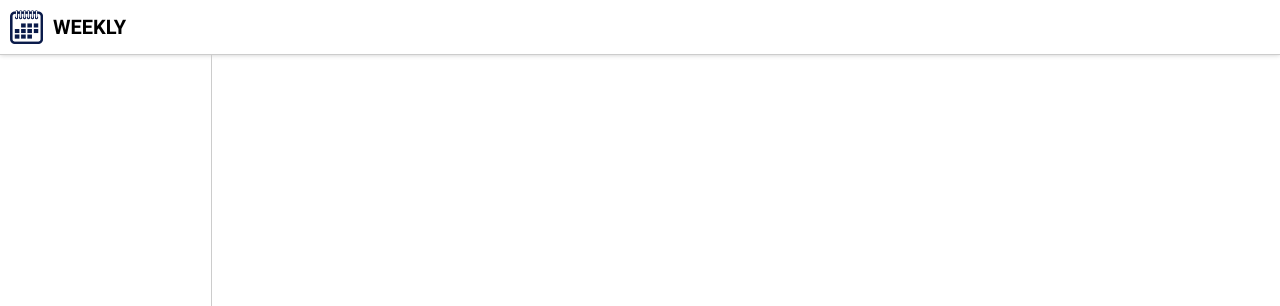
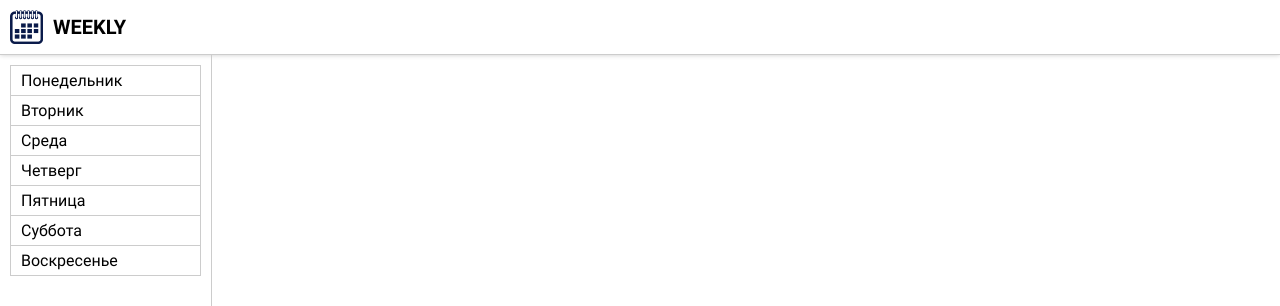
Before and after one commit to camward/React-Weekly, a React app: page / in a window 1280 px wide. Shown: the top 306 px of the page. Built offline with nearby package versions, Linux system fonts and the light colour scheme.

Commit message:
компонент меню

```diff
--- a/src/assets/styles/variables.scss
+++ b/src/assets/styles/variables.scss
@@ -1 +1,2 @@
 $border-color: #CCCCCC;
+$btn-hover-color: #EEEEEE;
--- /dev/null
+++ b/src/components/left-menu/left-menu.jsx
@@ -0,0 +1,18 @@
+import React, {Component} from 'react'
+import './left-menu.scss'
+
+export class LeftMenu extends Component {
+    render() {
+        return (
+            <ul>
+                <li>Понедельник</li>
+                <li>Вторник</li>
+                <li>Среда</li>
+                <li>Четверг</li>
+                <li>Пятница</li>
+                <li>Суббота</li>
+                <li>Воскресенье</li>
+            </ul>
+        )
+    }
+}
--- /dev/null
+++ b/src/components/left-menu/left-menu.scss
@@ -0,0 +1,17 @@
+@import '../../assets/styles/variables';
+
+ul {
+  margin: 0;
+  padding: 0;
+
+  li {
+    border: 1px solid $border-color;
+    padding: 5px 10px;
+    margin-bottom: -1px;
+    cursor: pointer;
+  }
+
+  li:hover {
+    background-color: $btn-hover-color;
+  }
+}
--- a/src/hoc/layout/layout.jsx
+++ b/src/hoc/layout/layout.jsx
@@ -1,4 +1,5 @@
 import React, {Component} from 'react'
+import {LeftMenu} from './../../components/left-menu/left-menu'
 import './layout.scss'
 
 export const LOGO = require('../../assets/images/logo.png')
@@ -13,7 +14,7 @@ class Layout extends Component {
                 </div>
                 <div className="layout_content">
                     <div className="layout_content_left">
-
+                        <LeftMenu />
                     </div>
                     <div className="layout_content_center">
                         { this.props.children }
```
